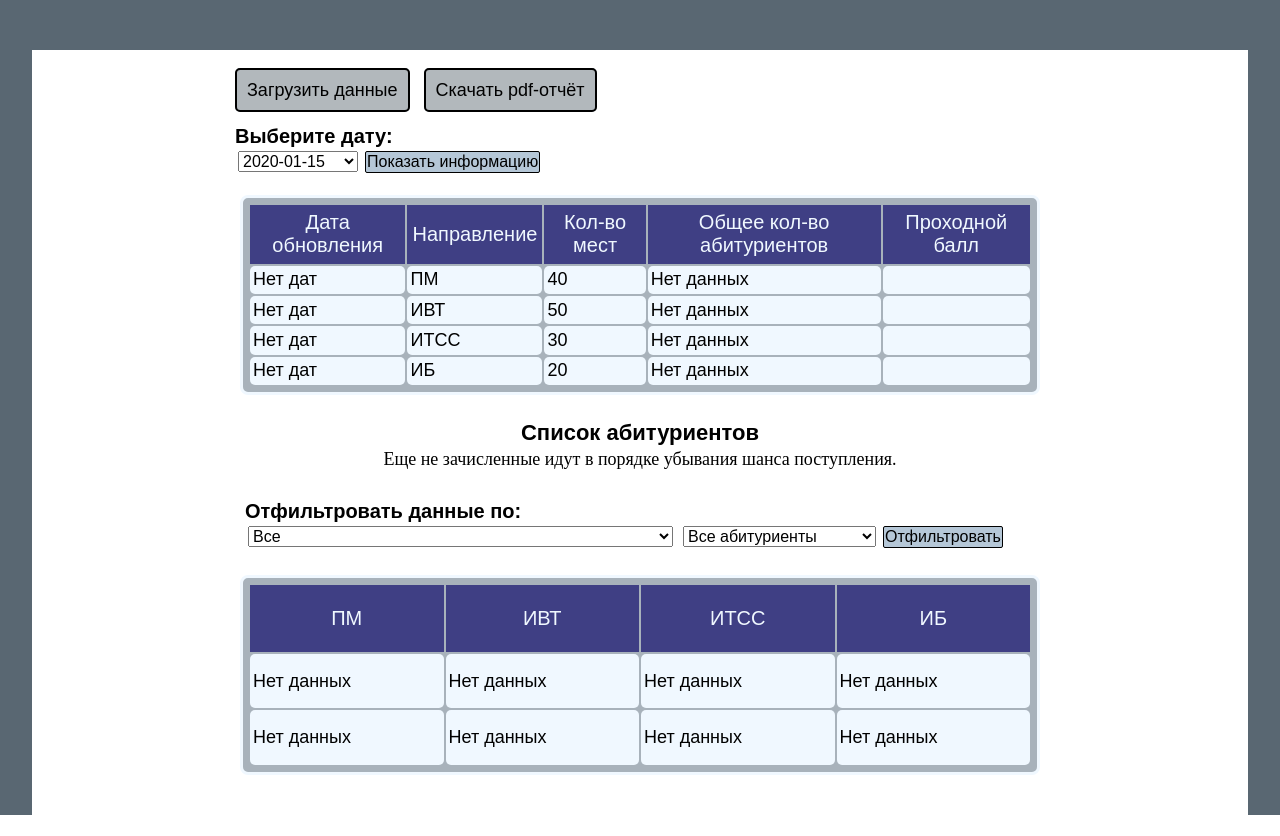
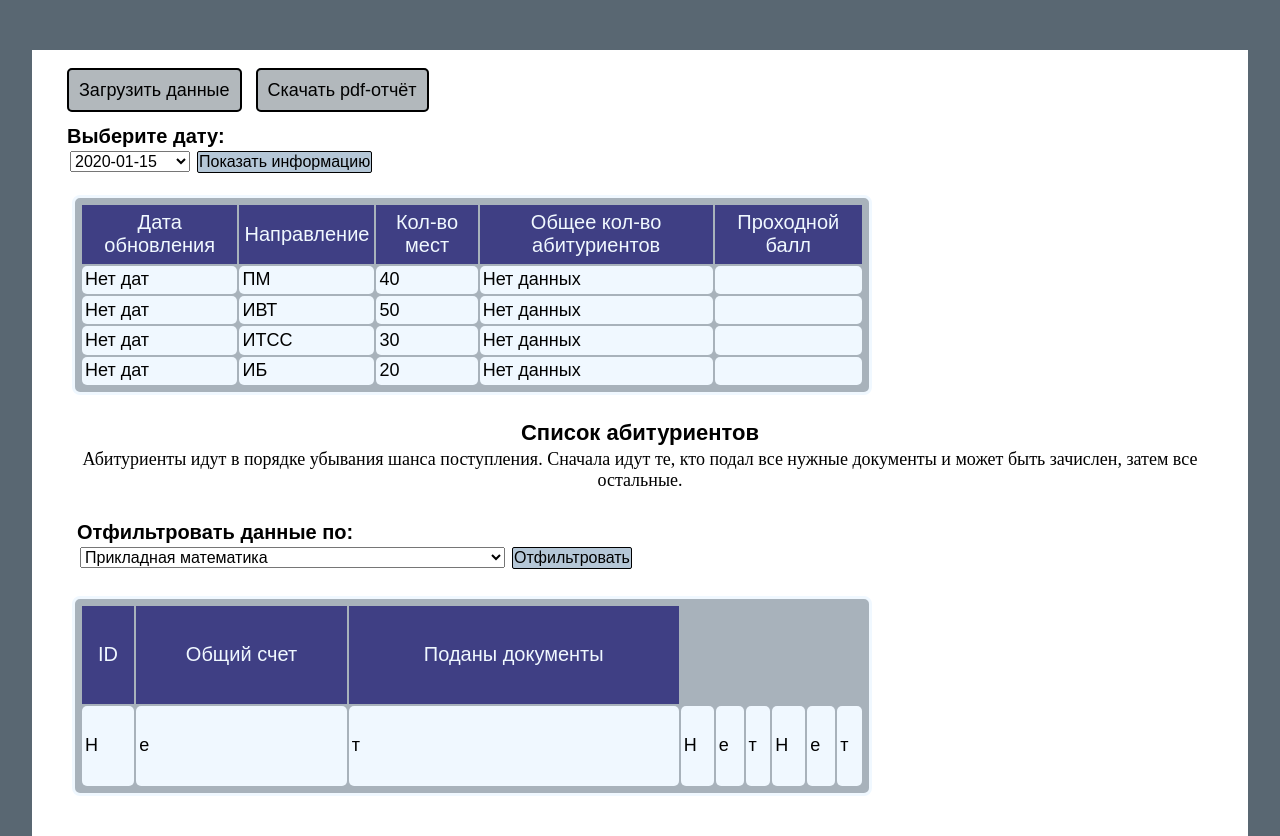
Before and after one commit to predprof-bepis/praktika, a Flask app: page / in a window 1280 px wide. Shown: the part 119-955 px from the top of the page. Before the commit the page ends 934 px from the top, so only its background shows below. Run offline with Flask 3, Linux system fonts and the light colour scheme; tables that the repository leaves empty hold one stand-in row (values such as "Sample post").

Commit message:
таблица с данными абитуриентов, надо пофиксить вывод данных

```diff
--- a/web/logic.py
+++ b/web/logic.py
@@ -28,3 +28,7 @@ def get_places_counts(date):
     programs = ["pm", "ivt", "itss", "ib"]
     data = db_manager.db_filter(programs, date)
     return db_manager.get_places(programs, data)
+
+
+def get_data(date, program):
+    return db_manager.db_filter(program, date)
--- a/web/routes.py
+++ b/web/routes.py
@@ -7,10 +7,14 @@ def add_routes(app):
     def mainPage():
         if request.method == "POST":
             selected_date = request.form.get('date')
+            selected_program = request.form.get('program')
+
             scores = logic.get_scores(selected_date)
             places = logic.get_places_counts(selected_date)
+            data = logic.get_data(selected_date, selected_program)
         else:
             selected_date="Нет дат"
+            selected_program = "pm"
             scores = ""
             places = {
                 "pm": "Нет данных",
@@ -18,10 +22,17 @@ def add_routes(app):
                 "itss": "Нет данных",
                 "ib": "Нет данных"
             }
+            data = {"pm": ("Нет данных", "Нет данных", "Нет данных")}
 
         dates = logic.get_dates()
 
-        return render_template('index.html', dates=dates, scores=scores, date=selected_date, places=places)
+        return render_template('index.html',
+                                dates=dates,
+                                scores=scores,
+                                date=selected_date,
+                                program=selected_program,
+                                places=places,
+                                data=data)
 
     @app.route('/download-pdf', methods=['GET'])
     def downloadPdfPage():
--- a/web/templates/index.html
+++ b/web/templates/index.html
@@ -67,7 +67,9 @@
 
             <div class="list-header">
                 <h3>Список абитуриентов</h3>
-                <p>Еще не зачисленные идут в порядке убывания шанса поступления.</p>
+                <p>Абитуриенты идут в порядке убывания шанса поступления. Сначала идут те, кто
+                    подал все нужные документы и может быть зачислен, затем все остальные.
+                </p>
             </div>
 
             <div class="filter">
@@ -75,17 +77,10 @@
                     <h3>Отфильтровать данные по:</h3>
 
                     <select name="program">
-                        <option value="all" selected>Все</option>
                         <option value="pm">Прикладная математика</option>
                         <option value="ivt">Информатика и вычислительная техника</option>
                         <option value="itss">Инфокоммуникационные технологии и системы связи</option>
                         <option value="ib">Информационная безопасность</option>
-                    </select>
-
-                    <select name="accepted">
-                        <option value="all" selected>Все абитуриенты</option>
-                        <option value="enrolled">Только зачисленные</option>
-                        <option value="not_enrolled">Только незачисленные</option>
                     </select>
                     <button type="submit">Отфильтровать</button>
                 </form>
@@ -93,22 +88,16 @@
 
             <table>
                 <tr>
-                    <td class="headings">ПМ</td>
-                    <td class="headings">ИВТ</td>
-                    <td class="headings">ИТСС</td>
-                    <td class="headings">ИБ</td>
+                    <td class="headings">ID</td>
+                    <td class="headings">Общий счет</td>
+                    <td class="headings">Поданы документы</td>
                 </tr>
                 <tr>
-                    <td>Нет данных</td>
-                    <td>Нет данных</td>
-                    <td>Нет данных</td>
-                    <td>Нет данных</td>
-                </tr>
-                <tr>
-                    <td>Нет данных</td>
-                    <td>Нет данных</td>
-                    <td>Нет данных</td>
-                    <td>Нет данных</td>
+                    {% for person in data[program] %}
+                    <td>{{ person[0] }}</td>
+                    <td>{{ person[1] }}</td>
+                    <td>{{ person[2] }}</td>
+                    {% endfor %}
                 </tr>
             </table>
         </div>
```
